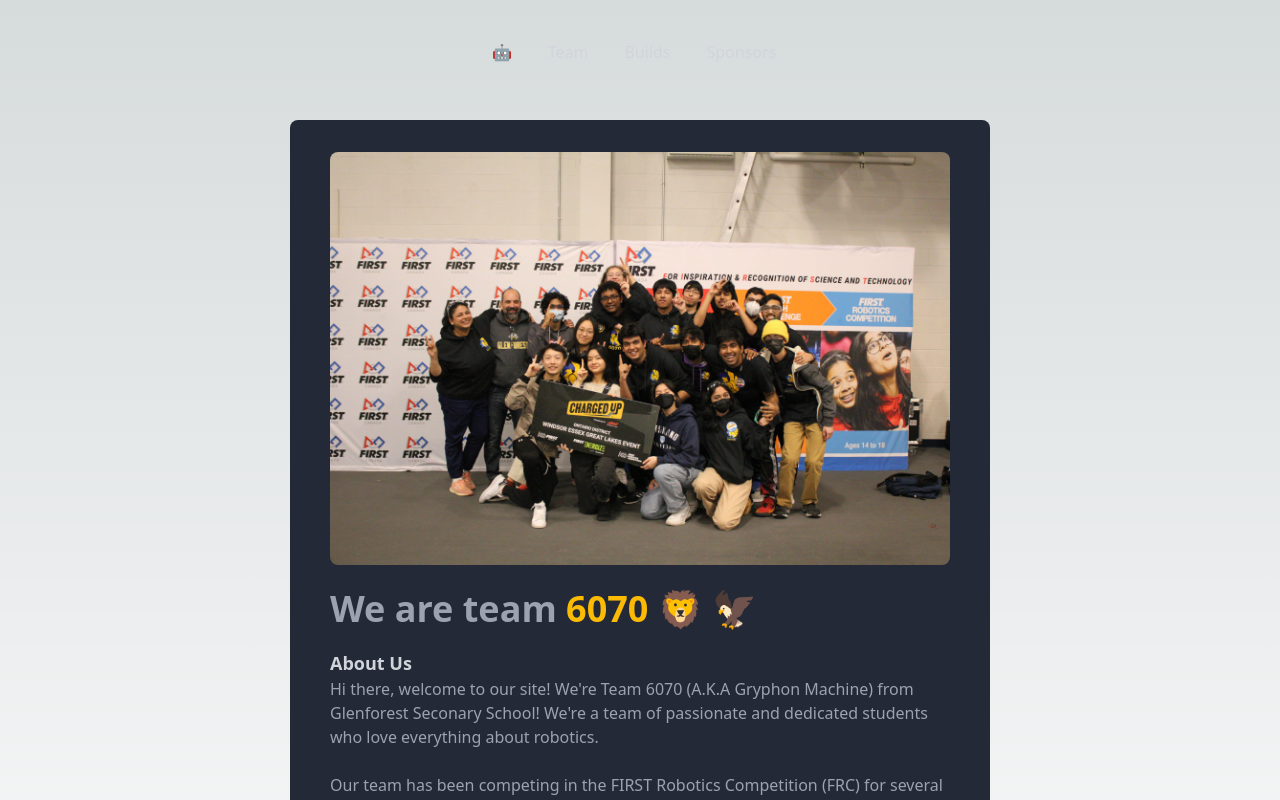
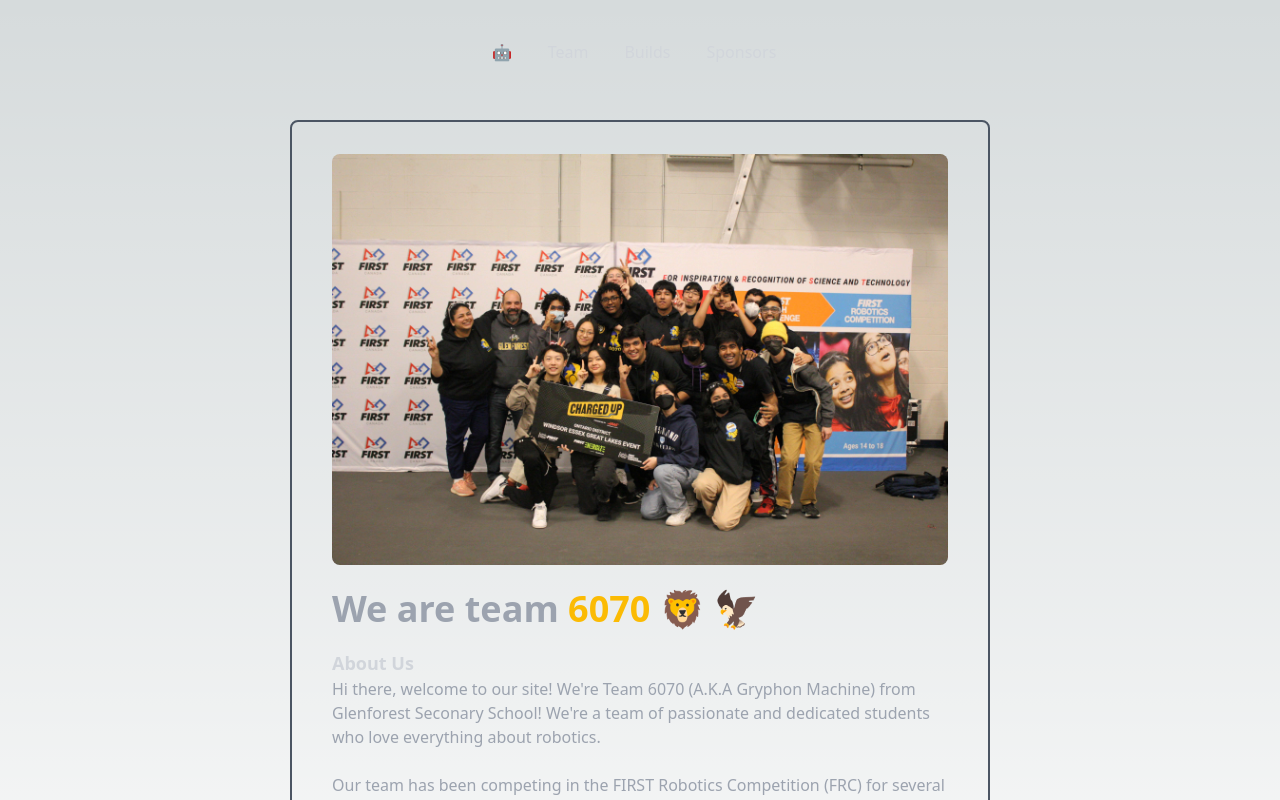
Before and after one commit to gryphonmachine/website, a Next.js app: page / in a window 1280 px wide. Shown: the top 800 px of the page. Built offline with nearby package versions, Linux system fonts and the light colour scheme.

Commit message:
border and background stuff

```diff
--- a/pages/index.tsx
+++ b/pages/index.tsx
@@ -12,7 +12,7 @@ export default function Home() {
       <Navbar />
 
       <div className="flex items-center justify-center mt-14">
-        <div className="bg-[#232936] rounded-lg md:w-[700px] w-[350px] px-10 py-8">
+        <div className="border-2 border-gray-600 rounded-lg md:w-[700px] w-[350px] px-10 py-8">
           <Image
             className="rounded-lg mb-6"
             src="/team-pics/IMG_3793.jpg"
```
